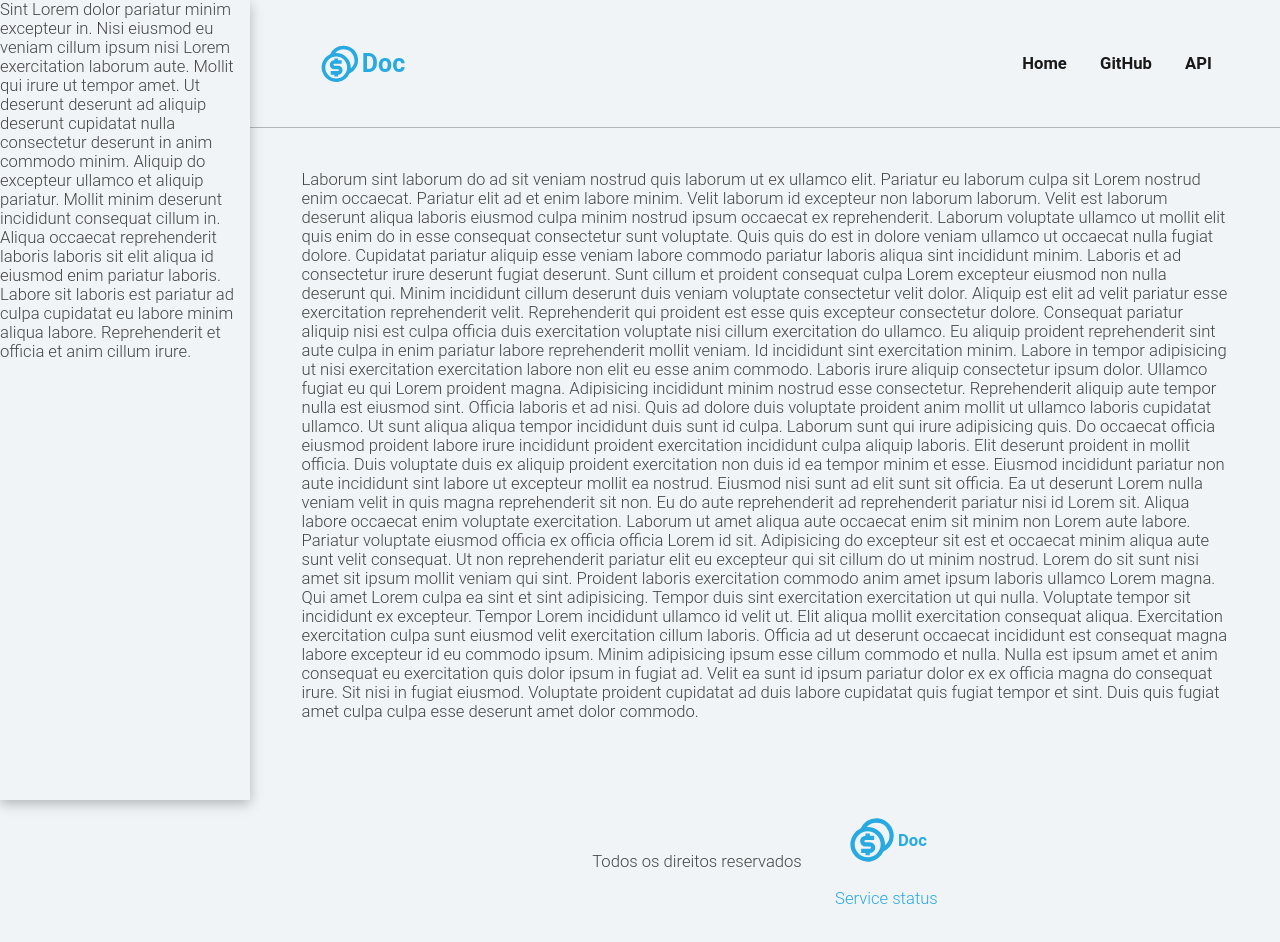
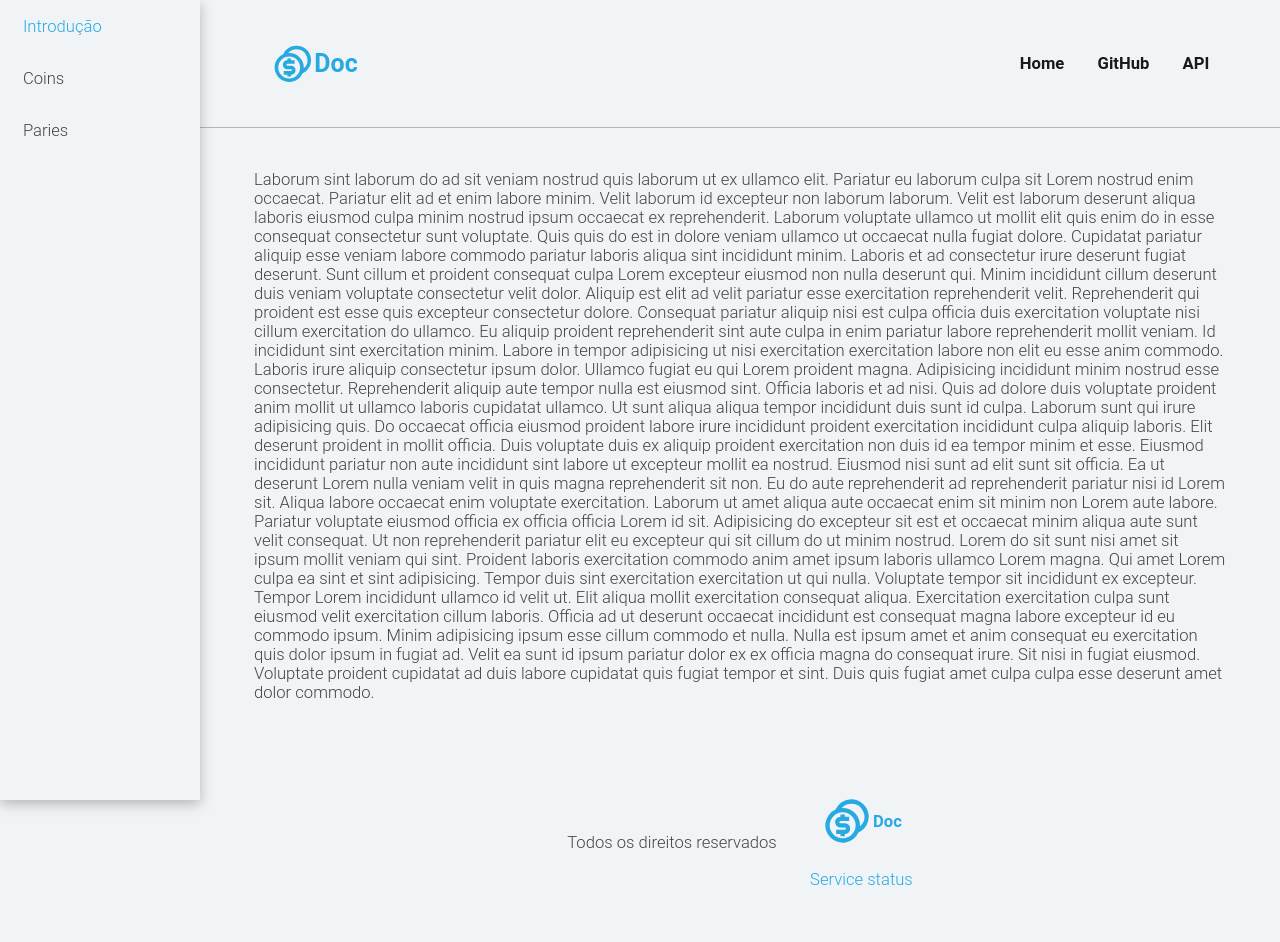
Before and after one commit to ediano/moedas-hoje-doc, a Next.js app: page /introducao in a window 1280 px wide. Shown: the top 942 px of the page. Built offline with nearby package versions, Linux system fonts and the light colour scheme; no server answers.

Commit message:
up: page introducao

```diff
--- a/src/components/Nav/SubMenu/index.tsx
+++ b/src/components/Nav/SubMenu/index.tsx
@@ -1,17 +1,20 @@
+import Link from 'next/link'
+import { listLinks } from './listLinks'
+
 import * as S from './styles'
 
 export const SubMenu = () => {
   return (
     <S.Container>
-      Sint Lorem dolor pariatur minim excepteur in. Nisi eiusmod eu veniam
-      cillum ipsum nisi Lorem exercitation laborum aute. Mollit qui irure ut
-      tempor amet. Ut deserunt deserunt ad aliquip deserunt cupidatat nulla
-      consectetur deserunt in anim commodo minim. Aliquip do excepteur ullamco
-      et aliquip pariatur. Mollit minim deserunt incididunt consequat cillum in.
-      Aliqua occaecat reprehenderit laboris laboris sit elit aliqua id eiusmod
-      enim pariatur laboris. Labore sit laboris est pariatur ad culpa cupidatat
-      eu labore minim aliqua labore. Reprehenderit et officia et anim cillum
-      irure.
+      <S.ListWrapper>
+        {listLinks.map(({ title, attributes }) => (
+          <S.ListItem key={title}>
+            <Link href={attributes.href} passHref>
+              <S.Anchor>{title}</S.Anchor>
+            </Link>
+          </S.ListItem>
+        ))}
+      </S.ListWrapper>
     </S.Container>
   )
 }
--- /dev/null
+++ b/src/components/Nav/SubMenu/listLinks.ts
@@ -0,0 +1,5 @@
+export const listLinks = [
+  { title: 'Introdução', attributes: { href: '/introducao' } },
+  { title: 'Coins', attributes: { href: '/#' } },
+  { title: 'Paries', attributes: { href: '/#' } }
+]
--- a/src/components/Nav/SubMenu/styles.ts
+++ b/src/components/Nav/SubMenu/styles.ts
@@ -5,8 +5,6 @@ export const Container = styled.div`
   ${({ theme }) =>
     grid.lessThan('lg')(css`
       border-top: 1px solid ${theme.colors.sIce};
-      padding-top: ${theme.spacing.sm};
-      padding: ${theme.spacing.sm} ${theme.spacing.md};
     `)}
 
   ${({ theme }) =>
@@ -15,7 +13,25 @@ export const Container = styled.div`
       top: 0;
       left: 0;
       bottom: 0;
-      width: 250px;
+      width: 200px;
       box-shadow: ${theme.shadow};
     `)}
 `
+
+export const ListWrapper = styled.ul``
+
+export const ListItem = styled.li`
+  display: block;
+`
+
+export const Anchor = styled.a`
+  ${({ theme }) => css`
+    display: block;
+    padding: ${theme.spacing.sm} ${theme.spacing.md};
+    color: ${theme.colors.secondary};
+
+    &:hover {
+      color: ${theme.colors.primary};
+    }
+  `}
+`
--- a/src/styles/global.ts
+++ b/src/styles/global.ts
@@ -40,13 +40,18 @@ export default createGlobalStyle<Props>`
     font-family: ${props => props.theme.fonts.family};
   }
 
+  ul,
+  ol {
+    list-style: none;
+  }
+
   ${({ layout }) =>
     layout === 'pages' &&
     css`
       header,
       main,
       footer {
-        padding-left: 250px;
+        padding-left: 200px;
       }
 
       ${grid.lessThan('lg')(css`
```
